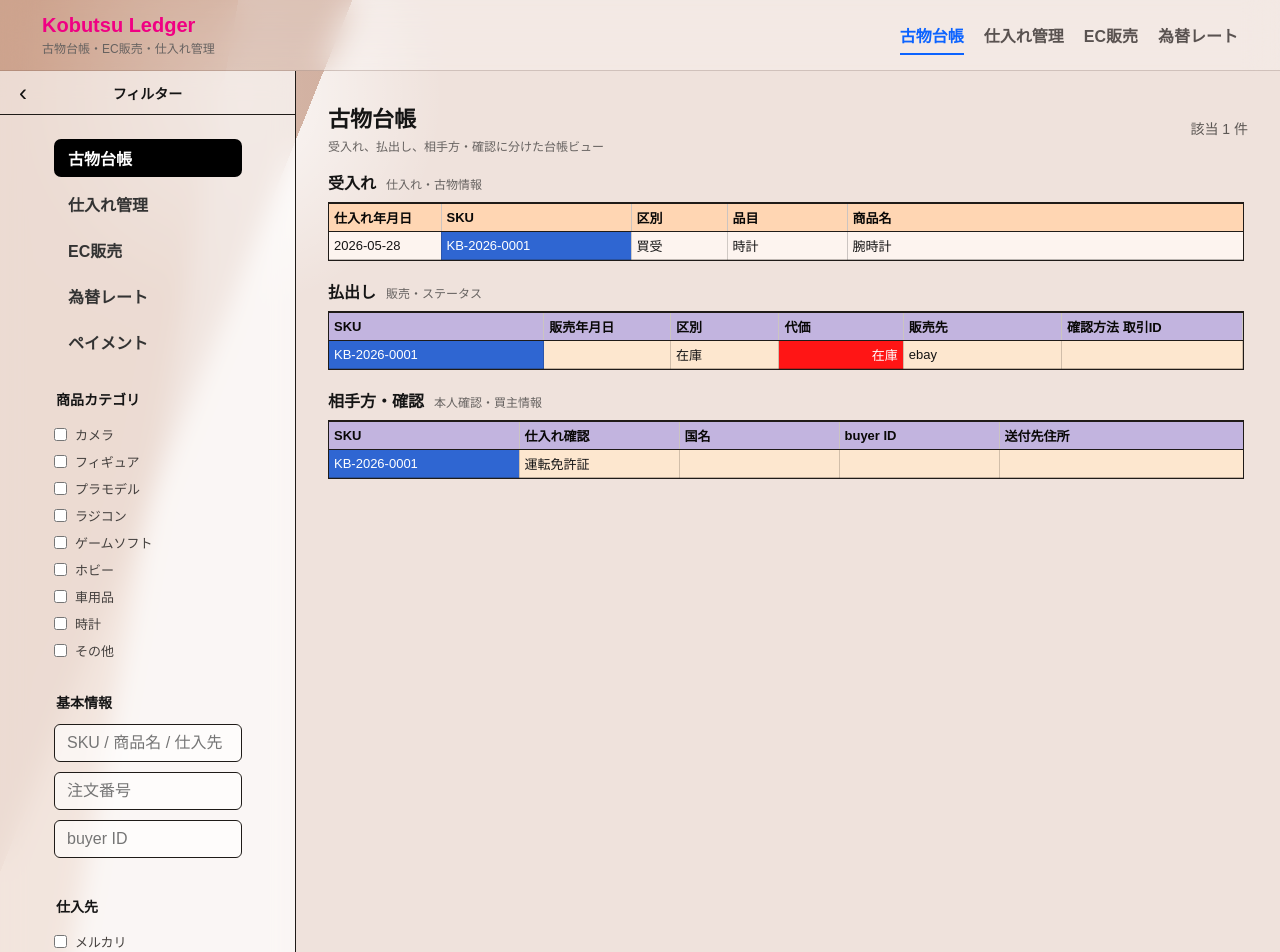
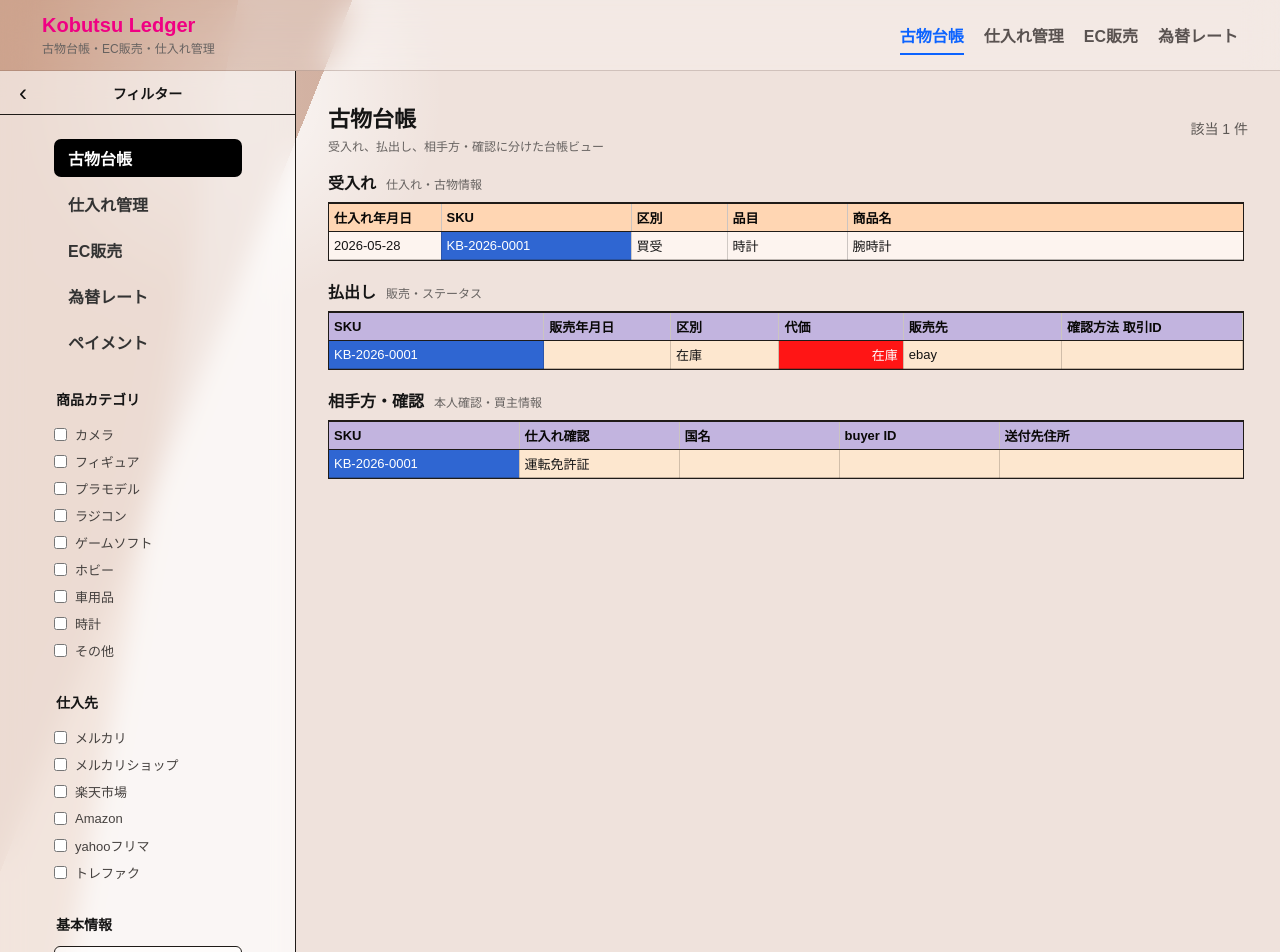
Before and after one commit to muu-ima/muu-ledger-system, a Next.js app in the folder frontend/: page / in a window 1280 px wide. Shown: the top 952 px of the page. Built offline with nearby package versions, Linux system fonts and the light colour scheme; no server answers.

Commit message:
refactor frontend ledger sidebar config

```diff
--- a/frontend/app/components/ledger-workspace/LedgerWorkspaceSidebar.tsx
+++ b/frontend/app/components/ledger-workspace/LedgerWorkspaceSidebar.tsx
@@ -4,6 +4,40 @@ import {
   tabs,
   type WorkspaceTab,
 } from "@/app/components/ledger-workspace/ledgerWorkspaceConfig";
+
+type SidebarCheckboxSection = {
+  options: readonly string[];
+  title: string;
+};
+
+type SidebarInputConfig = {
+  placeholder: string;
+  type?: "controlled" | "static";
+};
+
+const sidebarCheckboxSections: SidebarCheckboxSection[] = [
+  {
+    title: "商品カテゴリ",
+    options: categories,
+  },
+  {
+    title: "仕入先",
+    options: supplierOptions,
+  },
+];
+
+const sidebarBasicInputs: SidebarInputConfig[] = [
+  {
+    placeholder: "SKU / 商品名 / 仕入先",
+    type: "controlled",
+  },
+  {
+    placeholder: "注文番号",
+  },
+  {
+    placeholder: "buyer ID",
+  },
+];
 
 type LedgerWorkspaceSidebarProps = {
   activeTab: WorkspaceTab;
@@ -51,35 +85,32 @@ export function LedgerWorkspaceSidebar({
           ))}
         </div>
 
-        <fieldset>
-          <legend>商品カテゴリ</legend>
-          {categories.map((category) => (
-            <label key={category} className="checkRow">
+        {sidebarCheckboxSections.map((section) => (
+          <fieldset key={section.title}>
+            <legend>{section.title}</legend>
+            {section.options.map((option) => (
+              <label key={option} className="checkRow">
                 <input type="checkbox" />
-              <span>{category}</span>
+                <span>{option}</span>
               </label>
             ))}
           </fieldset>
+        ))}
 
         <fieldset>
           <legend>基本情報</legend>
+          {sidebarBasicInputs.map((input) =>
+            input.type === "controlled" ? (
               <input
+                key={input.placeholder}
                 value={query}
                 onChange={(event) => onQueryChange(event.target.value)}
-            placeholder="SKU / 商品名 / 仕入先"
+                placeholder={input.placeholder}
               />
-          <input placeholder="注文番号" />
-          <input placeholder="buyer ID" />
-        </fieldset>
-
-        <fieldset>
-          <legend>仕入先</legend>
-          {supplierOptions.map((supplier) => (
-            <label key={supplier} className="checkRow">
-              <input type="checkbox" />
-              <span>{supplier}</span>
-            </label>
-          ))}
+            ) : (
+              <input key={input.placeholder} placeholder={input.placeholder} />
+            ),
+          )}
         </fieldset>
 
         <button className="filterButton" type="button">
```
Lines whose indentation alone changed are shown as unchanged.
